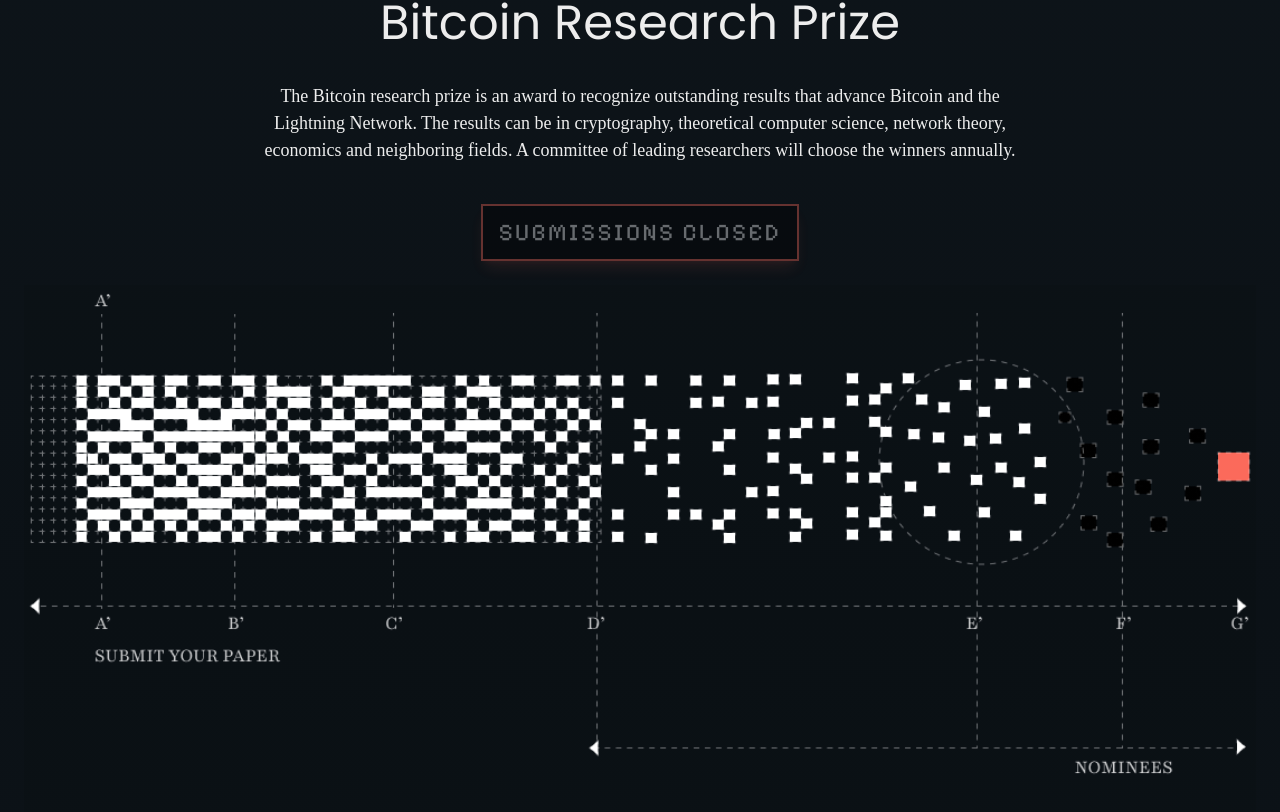
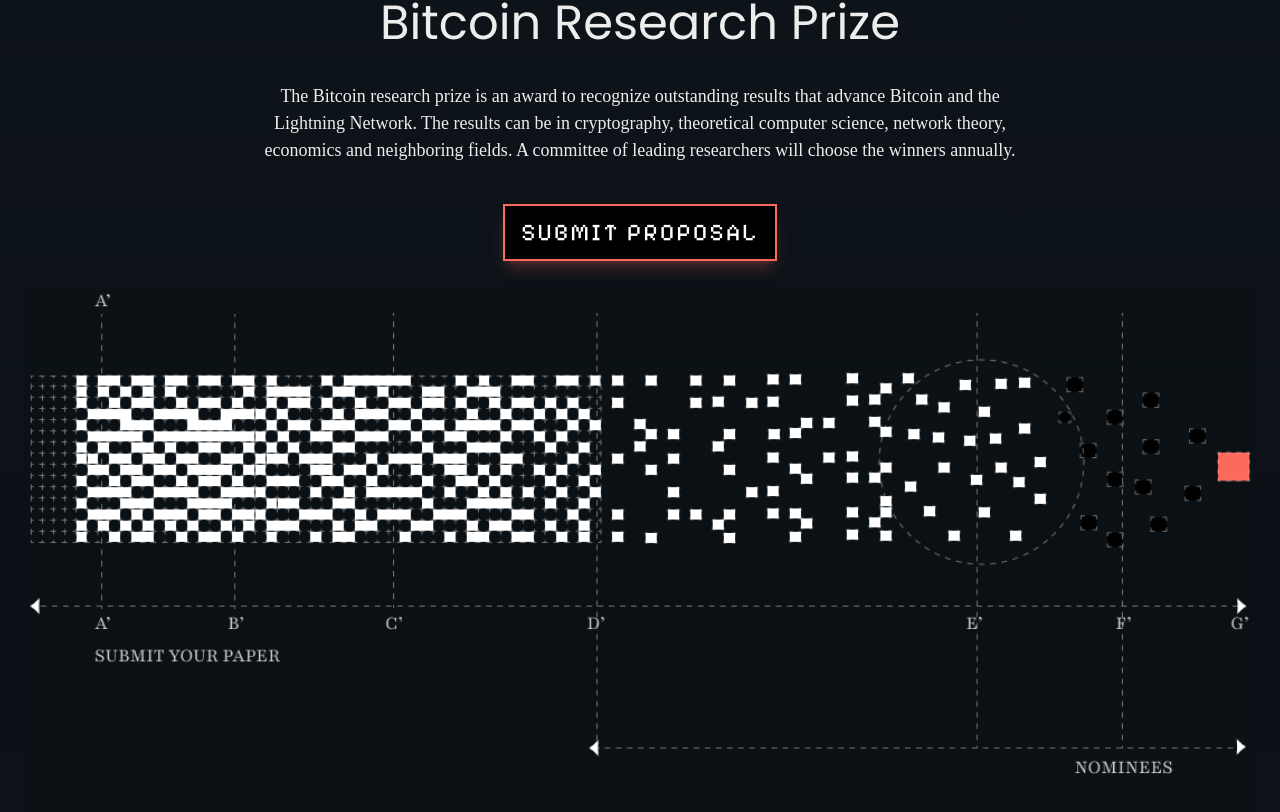
Before and after one commit to chaincodelabs/brd-website, a Next.js app: page / in a window 1280 px wide. Shown: the part 3247-4059 px from the top of the page. Built offline with nearby package versions, Linux system fonts and the light colour scheme.

Commit message:
Adds prize submission link for 2026

```diff
--- a/content/includes/prize.mdx
+++ b/content/includes/prize.mdx
@@ -4,4 +4,5 @@
 
 The Bitcoin research prize is an award to recognize outstanding results that advance Bitcoin and the Lightning Network. The results can be in cryptography, theoretical computer science, network theory, economics and neighboring fields. A committee of leading researchers will choose the winners annually.
 
-<Button text="Submissions Closed" disabled href="/#" />
+<Button text="Submit Proposal" href="https://forms.gle/kzUKyj2uHuMiP8D49" />
+{/* <Button text="Submissions Closed" disabled href="/#" />  */}
```
